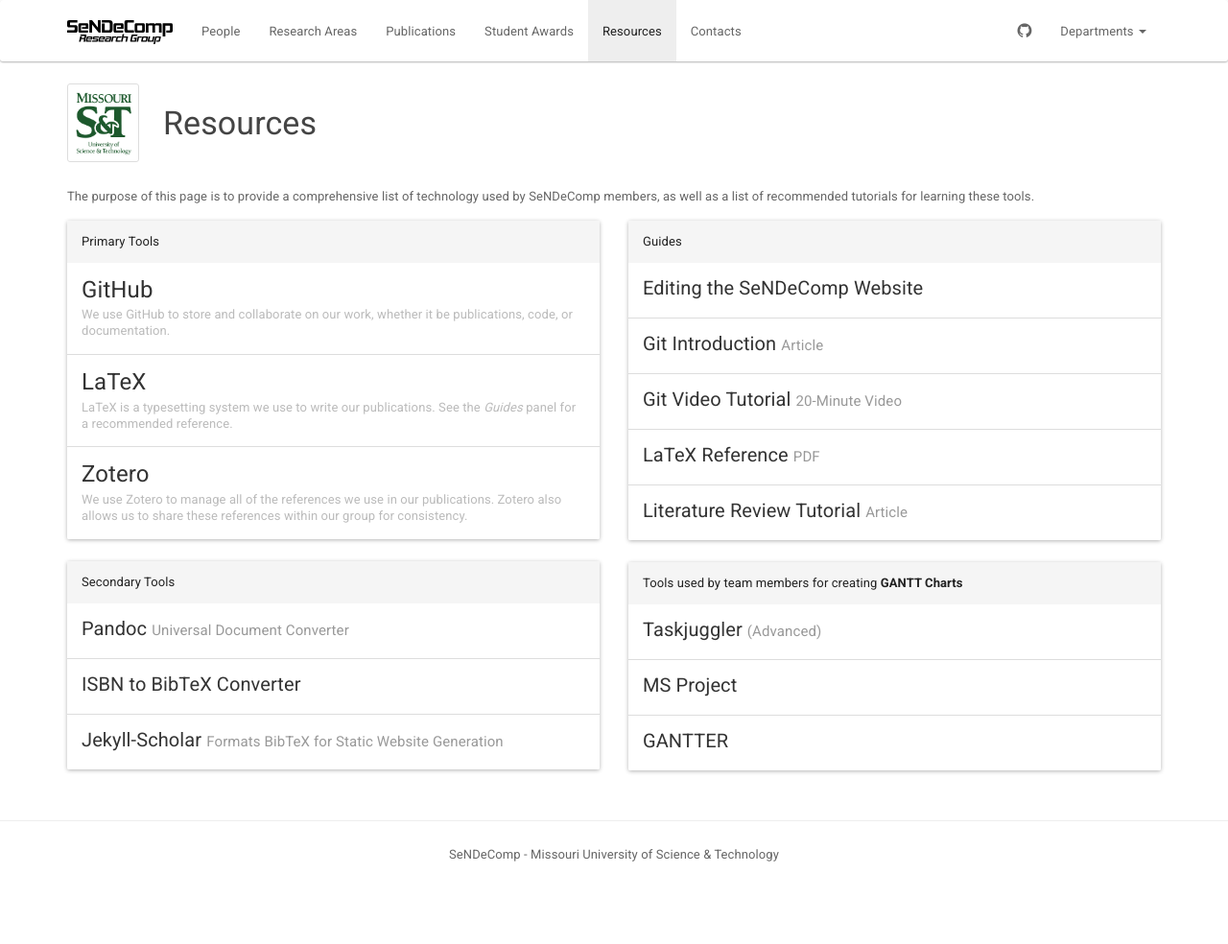
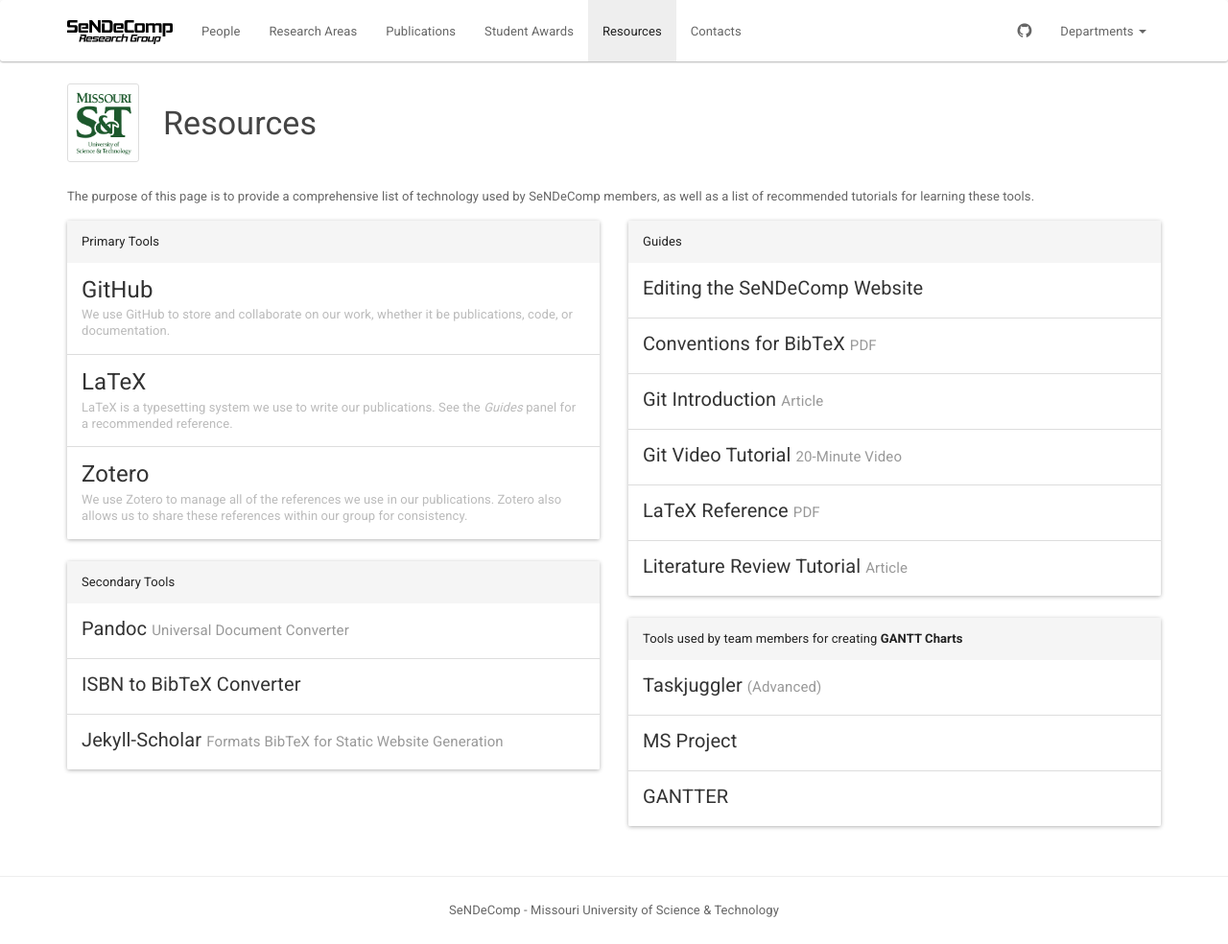
Before and after one commit to sendecomp/sendecomp-website, a Jekyll site: the page built from resources.html, in a window 1280 px wide. Shown: the whole page at 96% size. Built offline with Jekyll 4.4.1, drawn with Linux system fonts in a browser that asks for light colours; before the commit the page ends 926 px from its top, so only the background shows below that.

Commit message:
added conventions for bibtex

```diff
--- a/resources.html
+++ b/resources.html
@@ -62,6 +62,9 @@ title: Resources
         <a class="list-group-item" href="{{ site.baseurl }}/edit">
           <h5 class="list-group-item-heading">Editing the SeNDeComp Website</h5>
         </a>
+        <a class="list-group-item" href="{{ site.baseurl }}/docs/conventions_for_bibtex.pdf" target="_blank">
+          <h5 class="list-group-item-heading">Conventions for BibTeX <small>PDF</small></h5>
+        </a>
         <a class="list-group-item" href="https://git-scm.com/book/en/v2/Getting-Started-About-Version-Control" target="_blank">
           <h5 class="list-group-item-heading">Git Introduction <small>Article</small></h5>
         </a>
```
Also changed, not shown: 1 other file.
